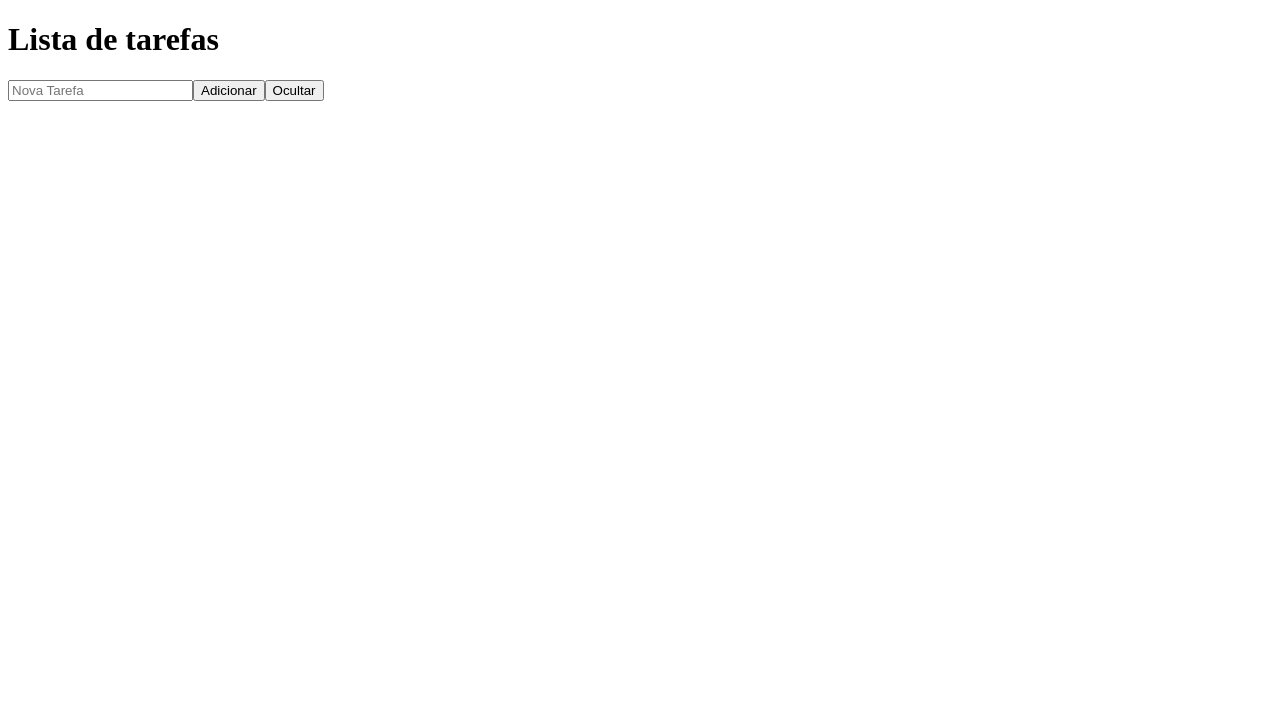
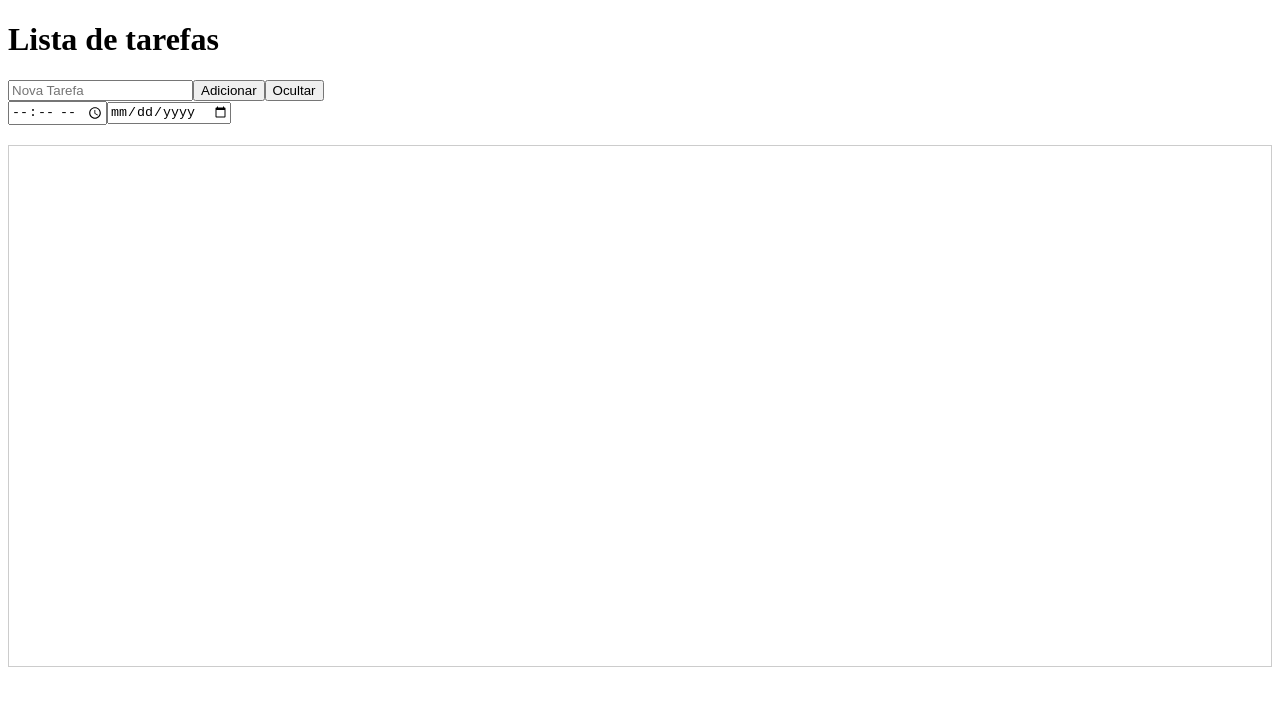
Before and after one commit to Gabriel-V-Martins/to-do-list_vite, a React (Vite) app in the folder to-do-list_vite/: page / in a window 1280 px wide. Shown: the top 706 px of the page. Built offline with nearby package versions, Linux system fonts and the light colour scheme.

Commit message:
Adição dos inputs de data e hora

```diff
--- a/to-do-list_vite/src/App.jsx
+++ b/to-do-list_vite/src/App.jsx
@@ -48,6 +48,31 @@ function App() {
           {visivel ? "Ocultar" : "Mostrar"}
         </button>
       </div>
+      <div marginTop="20">
+        <input
+          type="time"
+          value={hora}
+          onChange={(e) => setHora(e.target.value)}
+          style={styles.inputADataHora}
+        />
+        <input
+          type="date"
+          value={dataDia}
+          onChange={(e) => setDataDia(e.target.value)}
+          style={styles.inputDataHora}
+        />
+        <div
+          style={{
+            height: "500px",
+            overflowY: "scroll",
+            border: "1px solid #ccc",
+            padding: "10px",
+            marginTop: "20px",
+          }}
+        >
+          {visivel && <TodoList todos={todos} removerTarefa={removerTarefa} />}
+        </div>
+      </div>
     </div>
   );
 }
```
